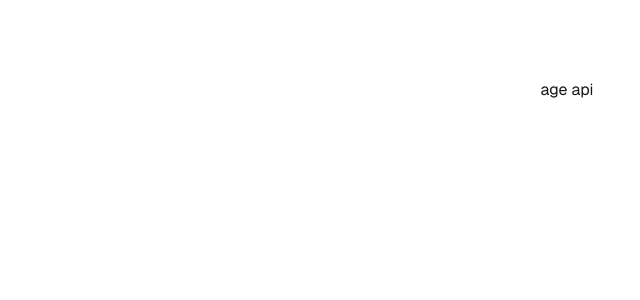
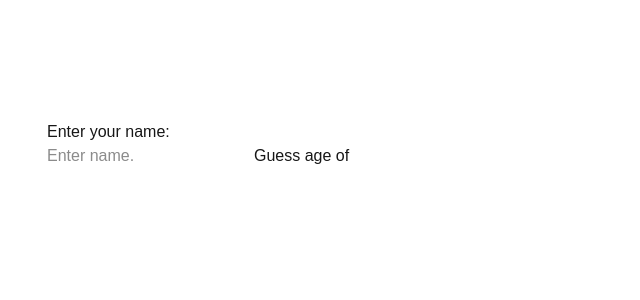
Before and after one commit to bitturana-ab/next-age-api, a Next.js app: page / in a window 1280 px wide. Shown: the top 300 px of the page, without its empty margins (73-713 px from the left). Built offline with nearby package versions, Linux system fonts and the light colour scheme.

Commit message:
routes and form input submit use client for usestate comptnt

```diff
--- /dev/null
+++ b/src/app/name/name.tsx
@@ -0,0 +1,10 @@
+
+export default function name (){
+    return(
+        <div>
+            <div>
+                <h1>name routes</h1>
+            </div>
+        </div>
+    )
+}
--- a/src/app/page.tsx
+++ b/src/app/page.tsx
@@ -1,8 +1,32 @@
+"use client"
 
+import { useState ,FormEvent} from "react";
 export default function Home() {
+
+  const [inputName,setInputName] = useState("");
+
+  const submitBtnHandler = (e:FormEvent)=>{
+    e.preventDefault();
+
+  }
+
   return (
-    <div className="font-sans grid grid-rows-[20px_1fr_20px] items-center justify-items-center min-h-screen p-8 pb-20 gap-16 sm:p-20">
-      <h2>age api</h2>
+    <div className="p-30">
+      <div>
+        <h1>Enter your name: </h1>
+      </div>
+      <form onSubmit={submitBtnHandler}>
+        <input
+        type="text"
+        placeholder="Enter name."
+        value={inputName}
+        onChange={(e)=>setInputName(e.target.value)}
+        />
+        <button
+        type="submit"
+        // onClick={submitBtnHandler}
+        >Guess age of {inputName}</button>
+      </form>
     </div>
   );
 }
```
